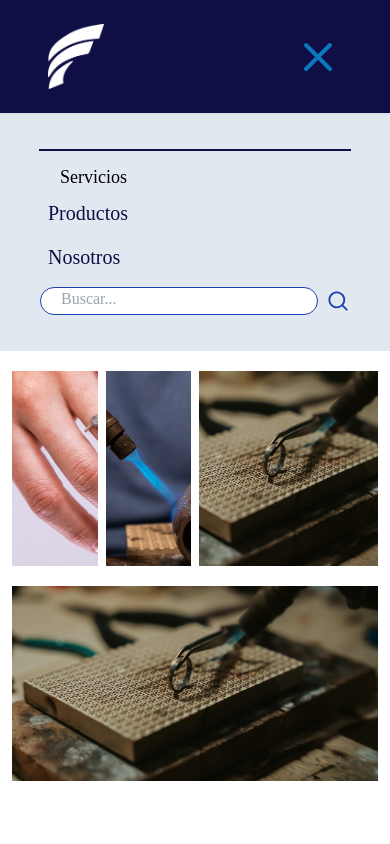
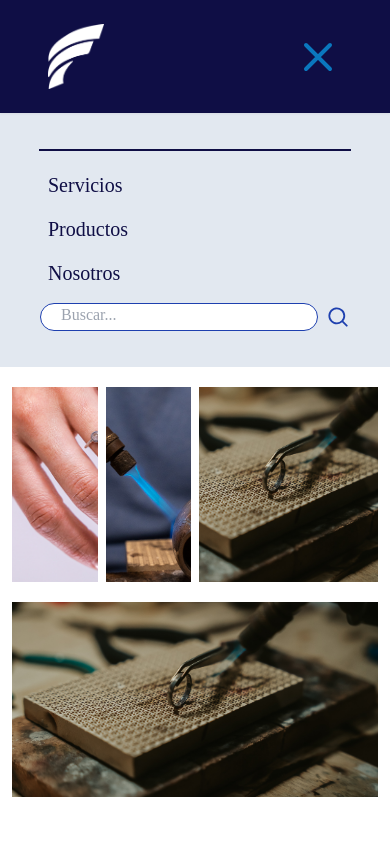
Before and after one commit to NachoXS15/fontenezJoyas, a React (Vite) app: page /about in a window 390 px wide. Both pictures are taken after a click on the element 318 px from the left and 56 px from the top of the page. Shown: the top 844 px of the page. Built offline with nearby package versions, Linux system fonts and the light colour scheme; no server answers; a web font is replaced by a local one.

Commit message:
fix: fixed firebase fetch issue

```diff
--- a/src/components/Header.tsx
+++ b/src/components/Header.tsx
@@ -41,7 +41,7 @@ export default function Header() {
                 <div className='md:hidden bg-slate-200 h-fit py-9 bottom-0'>
                     <hr className='w-4/5 m-auto border border-purplemain' />
                     <div className='flex flex-col mt-3 px-10' style={{fontFamily: 'quador'}}>
-                        <NavLink className="mx-5 text-lg text-bluemain md:hover:scale-105 transition" style={{ fontFamily: 'Mundial' }} to="/servicios">Servicios</NavLink>
+                        <NavLink className="hover:scale-105 transition my-2 mx-2 text-xl text-purplemain" to="/servicios">Servicios</NavLink>
                         <NavLink className="hover:scale-105 transition my-2 mx-2 text-xl text-purplemain" to="/productos">Productos</NavLink>
                         <NavLink className="hover:scale-105 transition my-2 mx-2 text-xl text-purplemain" to="/about">Nosotros</NavLink>
                         <form action="" onSubmit={handleSubmit} className="w-full mt-2 flex items-center gap-2">
--- a/src/config/api/GetProducts.tsx
+++ b/src/config/api/GetProducts.tsx
@@ -30,7 +30,6 @@ export default function GetProducts({ categoryProp, search }: categoryProp) {
             setProducts(dataList);
         } catch (error) {
             console.error("Error: ", error);
-
         }
     }
     useEffect(() => {
```
